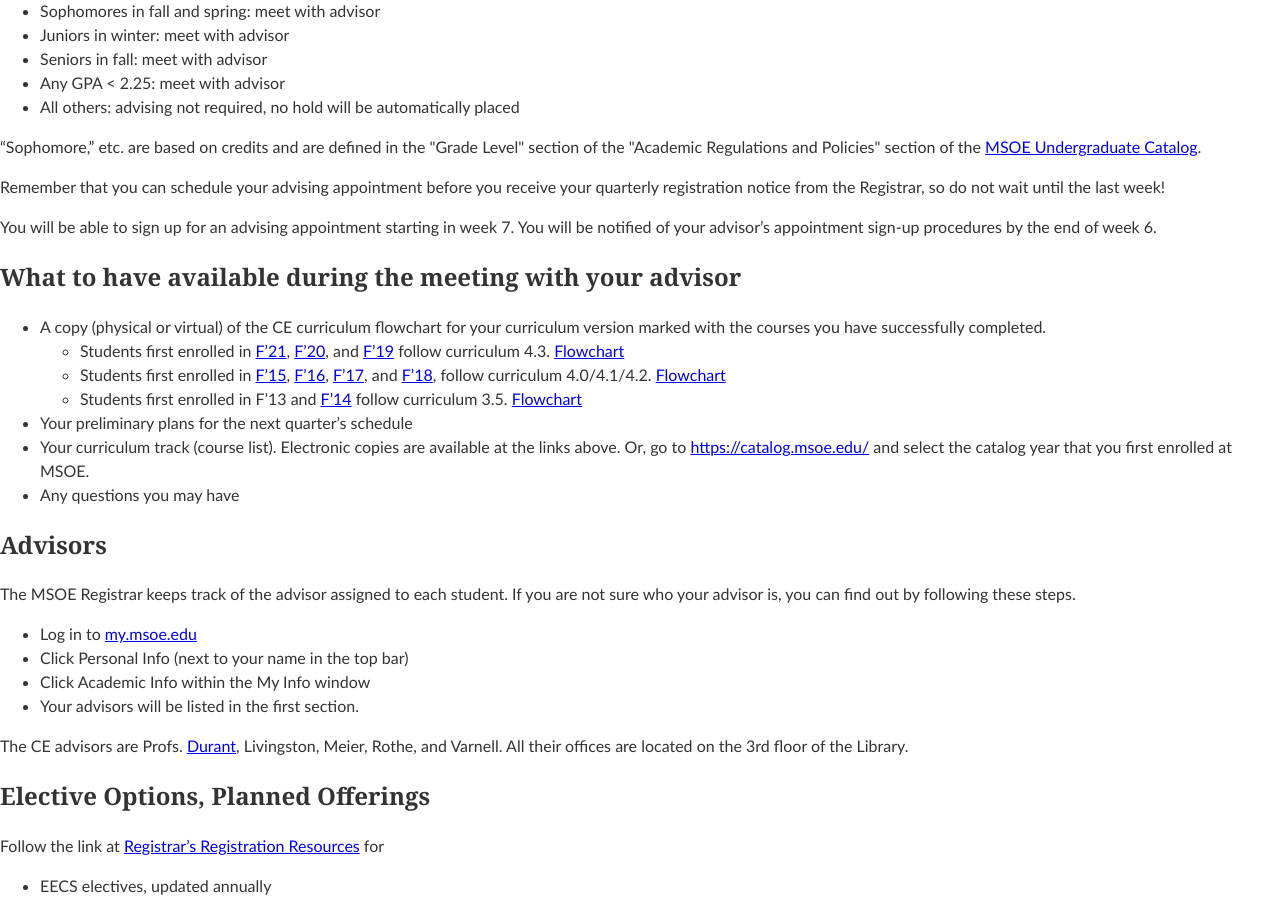
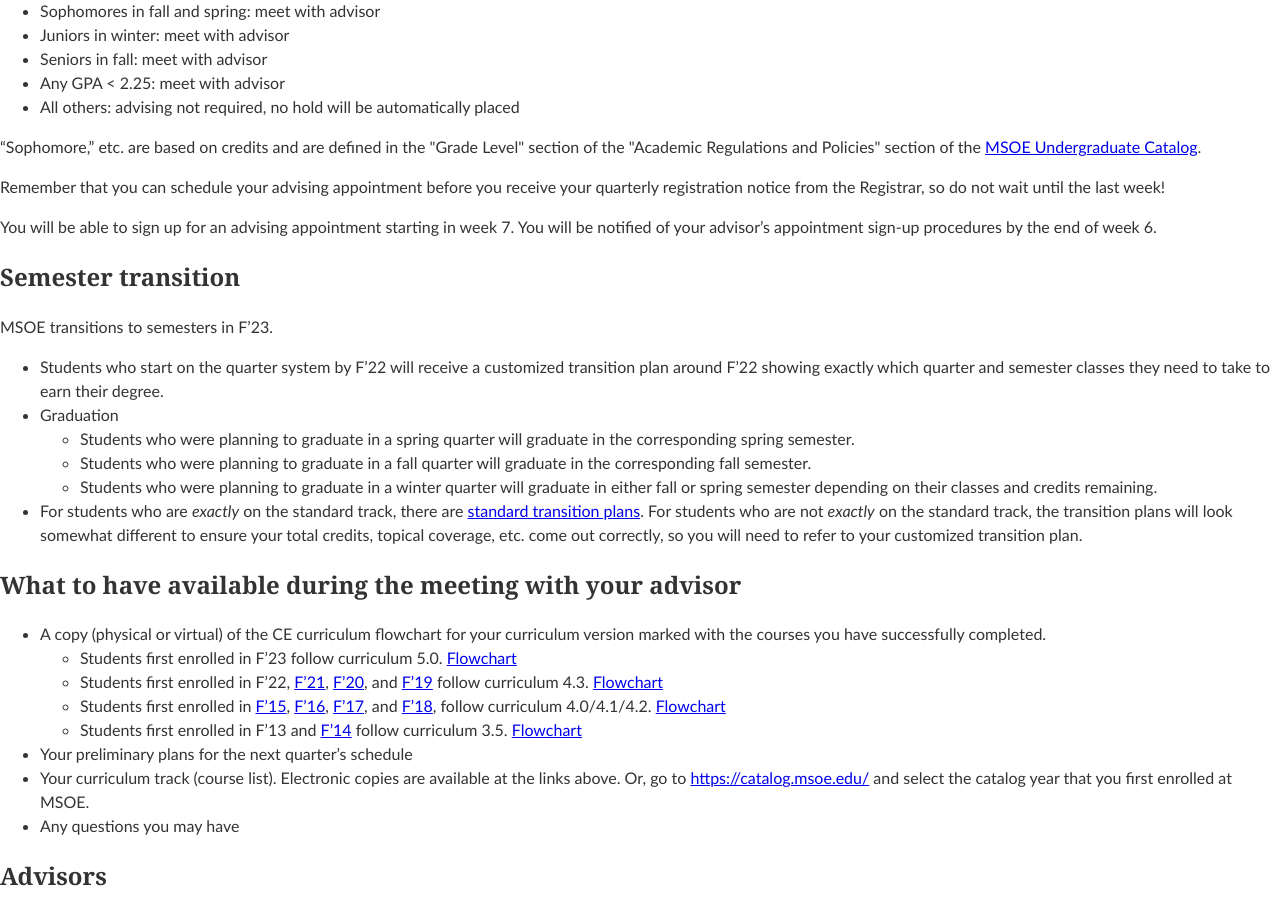
Before and after one commit to edurant/edurant.github.io, a Jekyll site: the page built from advising/index.md, in a window 1280 px wide and 900 px high, scrolled down 300 px. Built offline with Jekyll 4.4.1, drawn with Linux system fonts in a browser that asks for light colours.

Commit message:
ce advising: updates for semesters and transition

```diff
--- a/advising/index.md
+++ b/advising/index.md
@@ -21,9 +21,19 @@
 
 You will be able to sign up for an advising appointment starting in week 7. You will be notified of your advisor's appointment sign-up procedures by the end of week 6.
 
+## Semester transition
+MSOE transitions to semesters in F'23.
+* Students who start on the quarter system by F'22 will receive a customized transition plan around F'22 showing exactly which quarter and semester classes they need to take to earn their degree.
+* Graduation
+  * Students who were planning to graduate in a spring quarter will graduate in the corresponding spring semester.
+  * Students who were planning to graduate in a fall quarter will graduate in the corresponding fall semester.
+  * Students who were planning to graduate in a winter quarter will graduate in either fall or spring semester depending on their classes and credits remaining.
+* For students who are *exactly* on the standard track, there are [standard transition plans](standardTransitionPlans.pdf). For students who are not *exactly* on the standard track, the transition plans will look somewhat different to ensure your total credits, topical coverage, etc. come out correctly, so you will need to refer to your customized transition plan.
+
 ## What to have available during the meeting with your advisor
 * A copy (physical or virtual) of the CE curriculum flowchart for your curriculum version marked with the courses you have successfully completed.
-  * Students first enrolled in <a href="https://catalog.msoe.edu/preview_program.php?catoid=24&poid=1200&returnto=711">F'21</a>, <a href="https://catalog.msoe.edu/preview_program.php?catoid=22&poid=1101&returnto=630">F'20</a>, and <a href="https://catalog.msoe.edu/preview_program.php?catoid=20&poid=1001&returnto=562">F'19</a> follow curriculum 4.3. <a href="curriculum-4.3rev01.pdf">Flowchart</a>
+  * Students first enrolled in F'23 follow curriculum 5.0. <a href="curriculum-5.0rev01.pdf">Flowchart</a>
+  * Students first enrolled in F'22, <a href="https://catalog.msoe.edu/preview_program.php?catoid=24&poid=1200&returnto=711">F'21</a>, <a href="https://catalog.msoe.edu/preview_program.php?catoid=22&poid=1101&returnto=630">F'20</a>, and <a href="https://catalog.msoe.edu/preview_program.php?catoid=20&poid=1001&returnto=562">F'19</a> follow curriculum 4.3. <a href="curriculum-4.3rev01.pdf">Flowchart</a>
   * Students first enrolled in <a href="https://catalog.msoe.edu/preview_program.php?catoid=10&poid=506&returnto=364">F'15</a>,
             <a href="https://catalog.msoe.edu/preview_program.php?catoid=14&poid=704&returnto=394">F'16</a>,
 	    <a href="https://catalog.msoe.edu/preview_program.php?catoid=16&poid=810&returnto=442">F'17</a>, and
```
Also changed, not shown: courses/cs4981/week4lab.md (+1 -1 lines), 2 other files.
